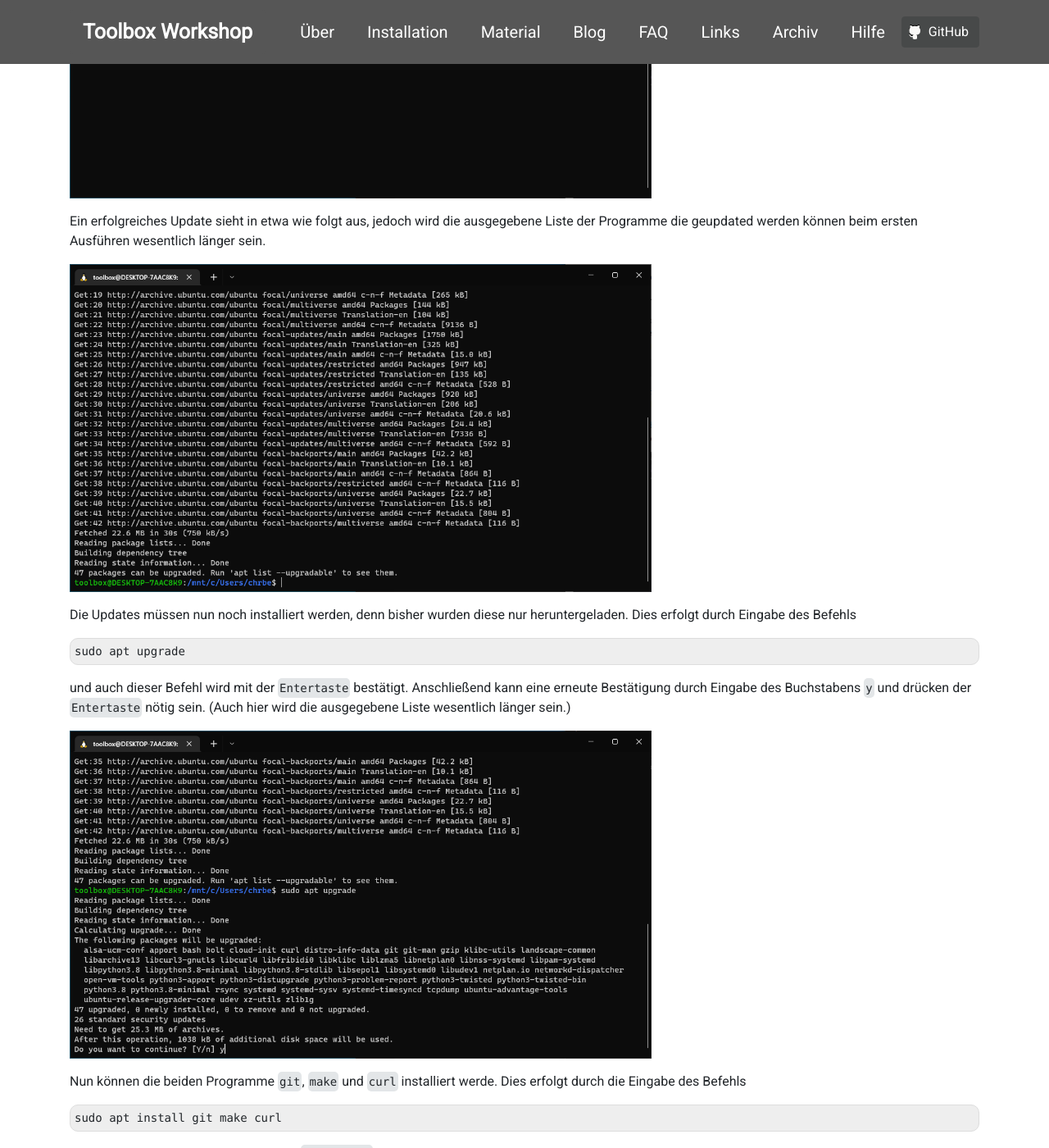
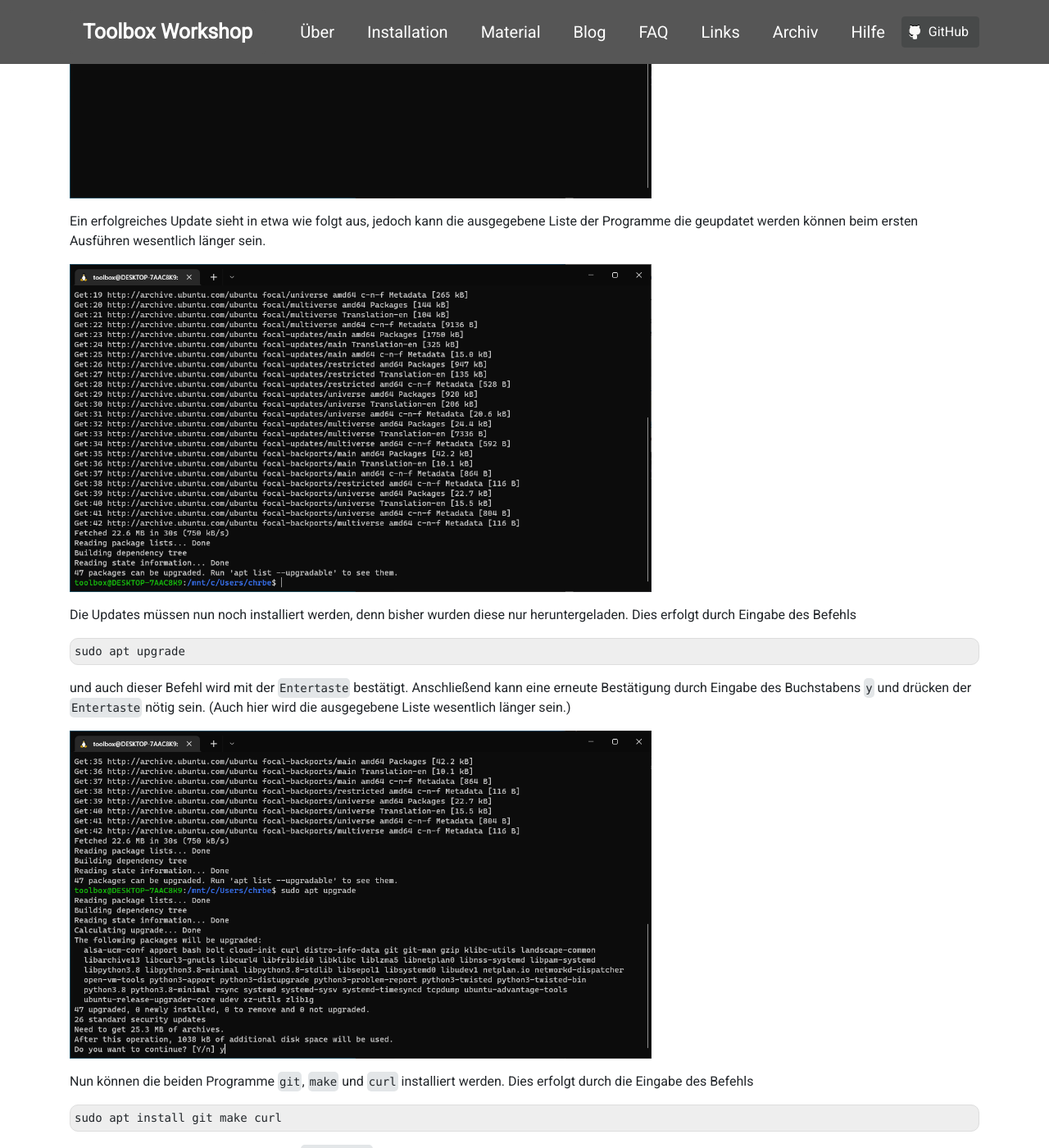
Before and after one commit to pep-dortmund/homepage-toolbox, a Jekyll site: the page built from install/windows.md, in a window 1280 px wide and 1400 px high, scrolled down 14334 px. Shown: the whole window at 82% size. Built offline with Jekyll 4.4.1, drawn with Linux system fonts in a browser that asks for light colours; nearby versions of some CDN libraries.

Commit message:
fix to missed typos

````diff
--- a/install/windows.md
+++ b/install/windows.md
@@ -292,7 +292,7 @@ das Linux-Benutzerpasswort (**nicht** notwendigerweise das Windows-Benutzerpassw
 <img alt="" src="/img/unix/unix-1.png" class="screenshot" />
 
 
-Ein erfolgreiches Update sieht in etwa wie folgt aus, jedoch wird die ausgegebene Liste der Programme die geupdated
+Ein erfolgreiches Update sieht in etwa wie folgt aus, jedoch kann die ausgegebene Liste der Programme die geupdatet
 werden können beim ersten Ausführen wesentlich länger sein.
 
 <img alt="" src="/img/unix/unix-2.png" class="screenshot" />
@@ -308,7 +308,7 @@ Anschließend kann eine erneute Bestätigung durch Eingabe des Buchstabens `y` u
 
 <img alt="" src="/img/unix/unix-3.png" class="screenshot" />
 
-Nun können die beiden Programme `git`, `make` und `curl` installiert werde. Dies erfolgt durch die Eingabe des
+Nun können die beiden Programme `git`, `make` und `curl` installiert werden. Dies erfolgt durch die Eingabe des
 Befehls
 ```
 sudo apt install git make curl
````
